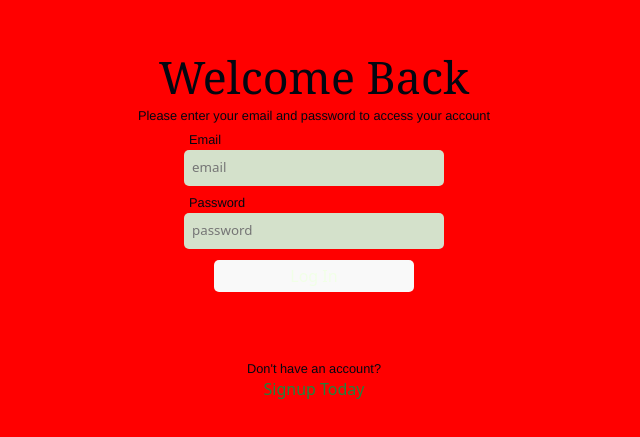
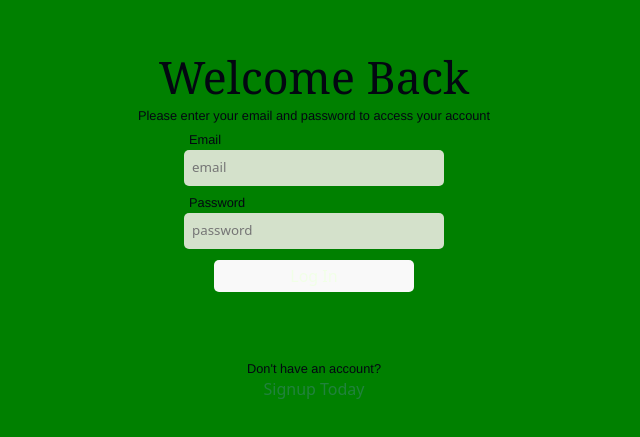
Before and after one commit to fifty1-fifty/Vitamind, a React (Vite) app in the folder frontend/: page /login in a window 1280 px wide. Shown: the part 173-610 px from the top of the page, without its empty margins (0-640 px from the left). Built offline with nearby package versions, Linux system fonts and the light colour scheme; a web font is replaced by a local one.

Commit message:
Update form.css

```diff
--- a/frontend/src/components/login-comp/form.css
+++ b/frontend/src/components/login-comp/form.css
@@ -6,15 +6,14 @@
   left: 0;
   right: 0;
   bottom: 0;
-  /*background: #f1ffe7;*/
-  background: red;
+  background: #f1ffe7;
 }
 
 /* Defined row height to fix bootstrap nonce */
 #gahr
 {
   min-height: 100vh;
-  background-color: red;
+  background-color: green;
 }
 
 .form-container
```
